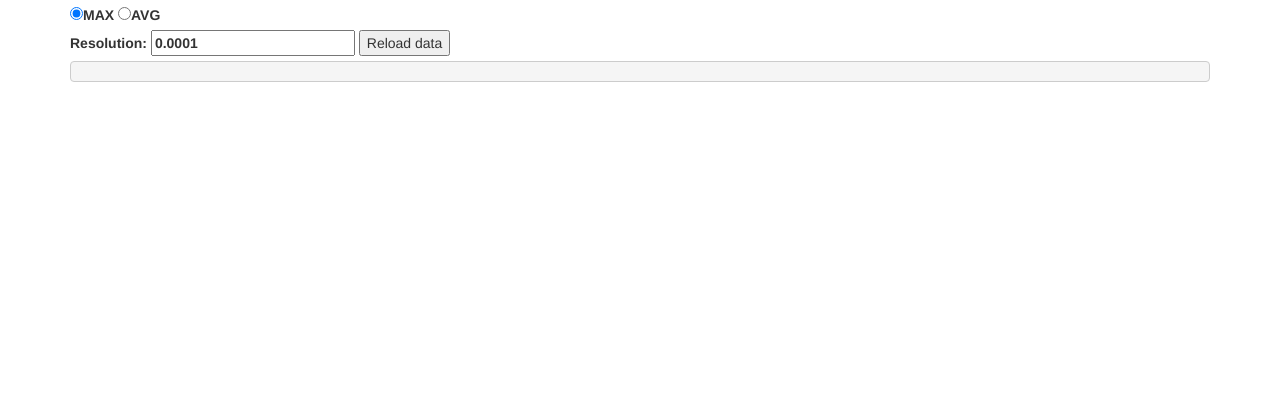
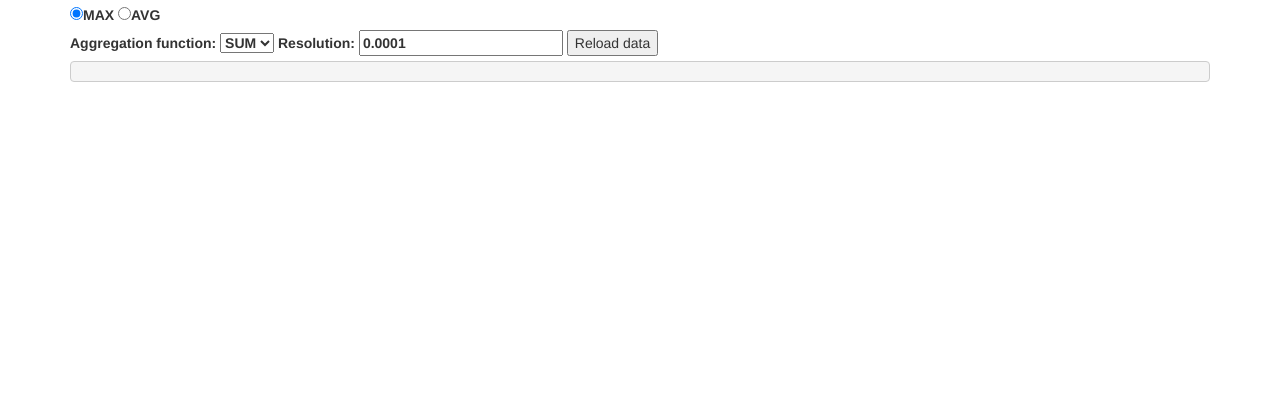
Before and after one commit to papkos/noisemapper-server, a Django app: page / in a window 1280 px wide. Shown: the part 598-1018 px from the top of the page. Run offline with Django 3.2, Linux system fonts and the light colour scheme; some libraries are stand-ins or nearby versions.

Commit message:
Add option to change aggregator function (sum, avg, max). Reload data automatically when some parameter changes (no need to press button).

```diff
--- a/noisemapper/templates/noisemapper/index.html
+++ b/noisemapper/templates/noisemapper/index.html
@@ -48,14 +48,20 @@
             alert("Error! See the console");
         }
 
+        $('.reload-on-change').on('change', function () {
+            reloadData();
+        });
+
         var reloadData = function () {
             var bounds = map.getBounds().toJSON();
             var maxOrAvg = $('input[name=max_or_avg]:checked').val();
             var resolution = $('#resolution').val();
+            var func = $('#func').val();
 
             var data = {
                 maxOrAvg: maxOrAvg,
                 resolution: resolution,
+                func: func,
             };
             $.extend(data, bounds);
 
@@ -95,11 +101,20 @@
         <div id="map"></div>
         <button onclick="toggleDissipating()">Toggle Heatmap</button>
         <label>Radius: <input type="number" onchange="updateRadius(this.value)"/></label>
+
         <div>
-            <label><input type="radio" name="max_or_avg" value="max" checked>MAX</label>
-            <label><input type="radio" name="max_or_avg" value="avg">AVG</label>
+            <label><input type="radio" class="reload-on-change" name="max_or_avg" value="max" checked>MAX</label>
+            <label><input type="radio" class="reload-on-change" name="max_or_avg" value="avg">AVG</label>
         </div>
-        <label>Resolution: <input type="number" id="resolution" value="0.0001"/></label>
+        <label>
+            Aggregation function:
+            <select class="reload-on-change"  id="func" name="func">
+                <option value="sum">SUM</option>
+                <option value="avg">AVG</option>
+                <option value="max">MAX</option>
+            </select>
+        </label>
+        <label>Resolution: <input type="number" class="reload-on-change" id="resolution" value="0.0001"/></label>
         <button onclick="reloadData()">Reload data</button>
 
         <pre id="raw-data">{{ clustered_display|safe }}</pre>
--- a/noisemapper/views/api_endpoints.py
+++ b/noisemapper/views/api_endpoints.py
@@ -63,9 +63,29 @@ def map_values(values, lower, higher, getter, setter) -> None:
         setter(obj, new_val)
 
 
+def func_sum(iterable):
+    return sum(iterable)
+
+
+def func_avg(iterable):
+    return sum(iterable) / len(iterable)
+
+
+def func_max(iterable):
+    return max(iterable)
+
+
+FUNCS = {
+    'sum': (lambda it: sum(it)),
+    'avg': (lambda it: sum(it) / len(it)),
+    'max': (lambda it: max(it)),
+}
+
+
 def api_get_clustered_data(request):
     max_or_avg = request.GET['maxOrAvg']
     resolution = dec.Decimal(request.GET['resolution'])
+    func = FUNCS[request.GET['func']]
 
     def _calc_key(loc: dict) -> (dec.Decimal, dec.Decimal):
         lat = dec.Decimal(loc['lat']).quantize(resolution, dec.ROUND_HALF_UP)
@@ -93,8 +113,8 @@ def api_get_clustered_data(request):
 
     clustered2 = []
     for key, datas in clustered.items():
-        avg_avg = sum([data['avg'] for data in datas]) / len(datas)
-        avg_max = sum([data['max'] for data in datas]) / len(datas)
+        avg_avg = func([data['avg'] for data in datas])
+        avg_max = func([data['max'] for data in datas])
         clustered2.append({
             'coordinates': {'lat': key[0], 'lon': key[1]},
             'avg': avg_avg,
```
